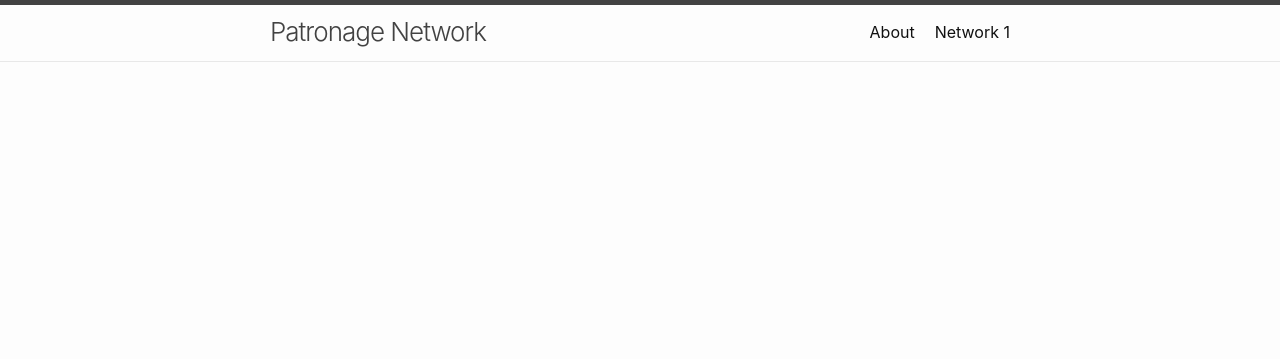
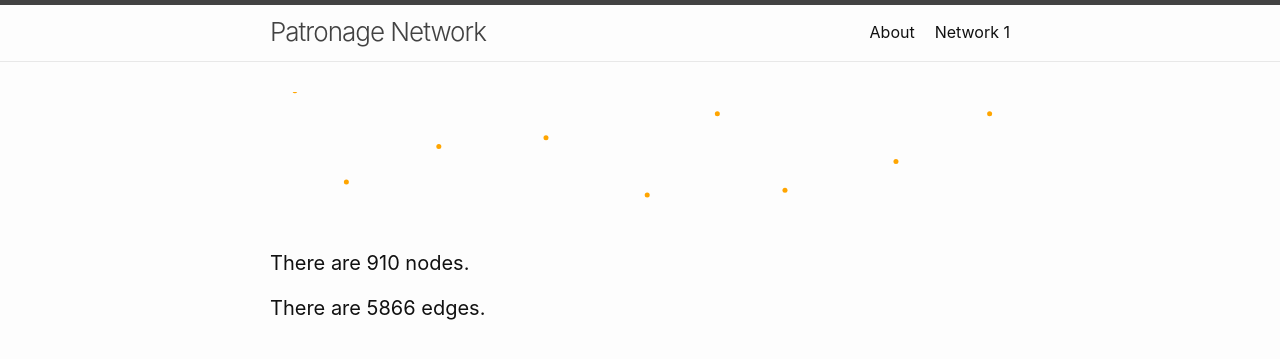
Before and after one commit to Clara-Kloster/Patronage-Network, a Jekyll site: the page built from graph.html, in a window 1280 px wide. Shown: the top 359 px of the page. Built offline with Jekyll 4.4.1, drawn with Linux system fonts in a browser that asks for light colours; part of the change alters nothing that is shown.

Commit message:
added force simulation

```diff
--- a/graph.html
+++ b/graph.html
@@ -3,3 +3,58 @@ layout: default
 title: Network 1
 permalink: /network_1/
 ---
+
+<div id="graph">
+    <svg style="height:100%;width:100%;"></svg>
+</div>
+
+<script>
+    d3.json("../assets/centrality_graph.json").then(function(data) {
+        var width = 10, height = 10;
+        var nodes = data["nodes"];
+        var links = data["links"];
+
+        var simulation = d3.forceSimulation(nodes)
+            .force("charge", d3.forceManyBody().strength(-25))
+            .force("center", d3.forceCenter(width / 2, height / 2))
+            .on("tick", ticked);
+
+        function ticked() {
+            var g = d3.select("#graph")
+                .select("svg")
+                .selectAll("circle")
+                .data(nodes);
+
+            g.enter()
+                .append("circle")
+                .attr("fill", "orange")
+                .attr("r", 2.5)
+                .merge(g)
+                .attr("cx", function(d) {
+                    return d.x
+                })
+                .attr("cy", function(d) {
+                    return d.y
+                });
+
+            g.exit().remove();
+        }
+
+
+        d3.select("#graph")
+            .append("p")
+                .text(function() {
+                    return "There are " + Object.keys(data["nodes"]).length + " nodes."
+                });
+
+        d3.select("#graph")
+            .append("p")
+                .text(function() {
+                    return "There are " + Object.keys(data["links"]).length + " edges."
+                });
+
+        d3.select("#graph")
+            .selectAll("p")
+                .style('font-size', '20px');
+    });
+</script>
```
